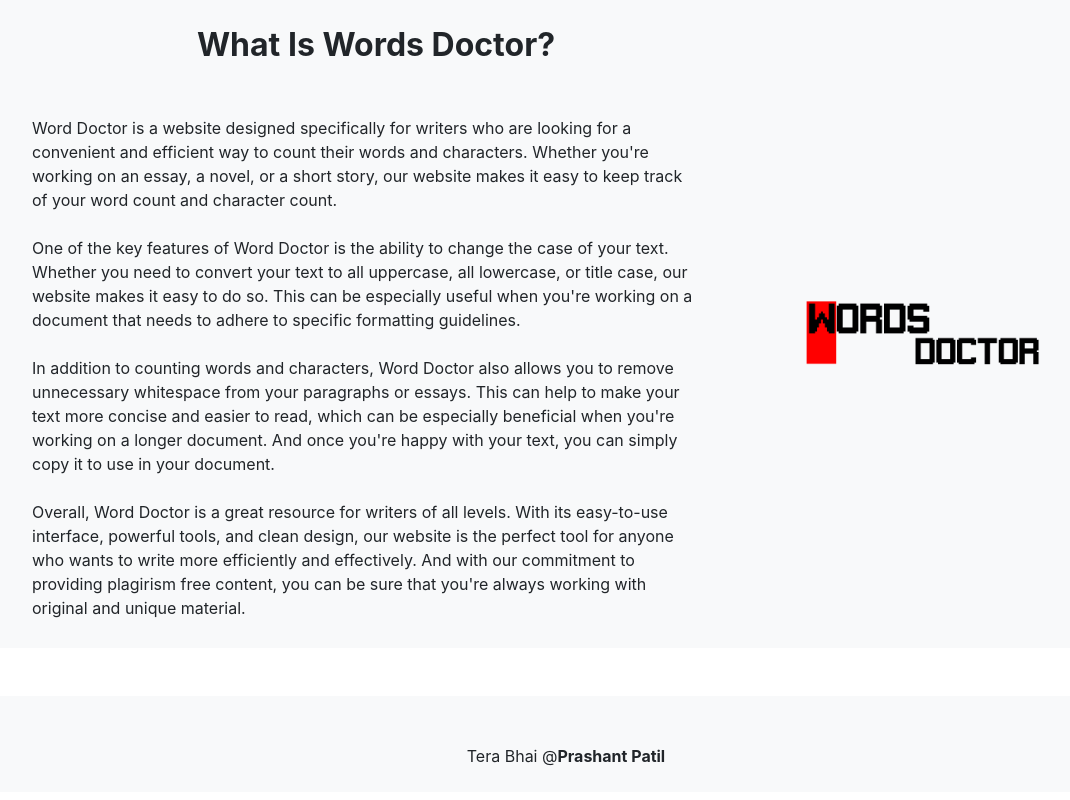
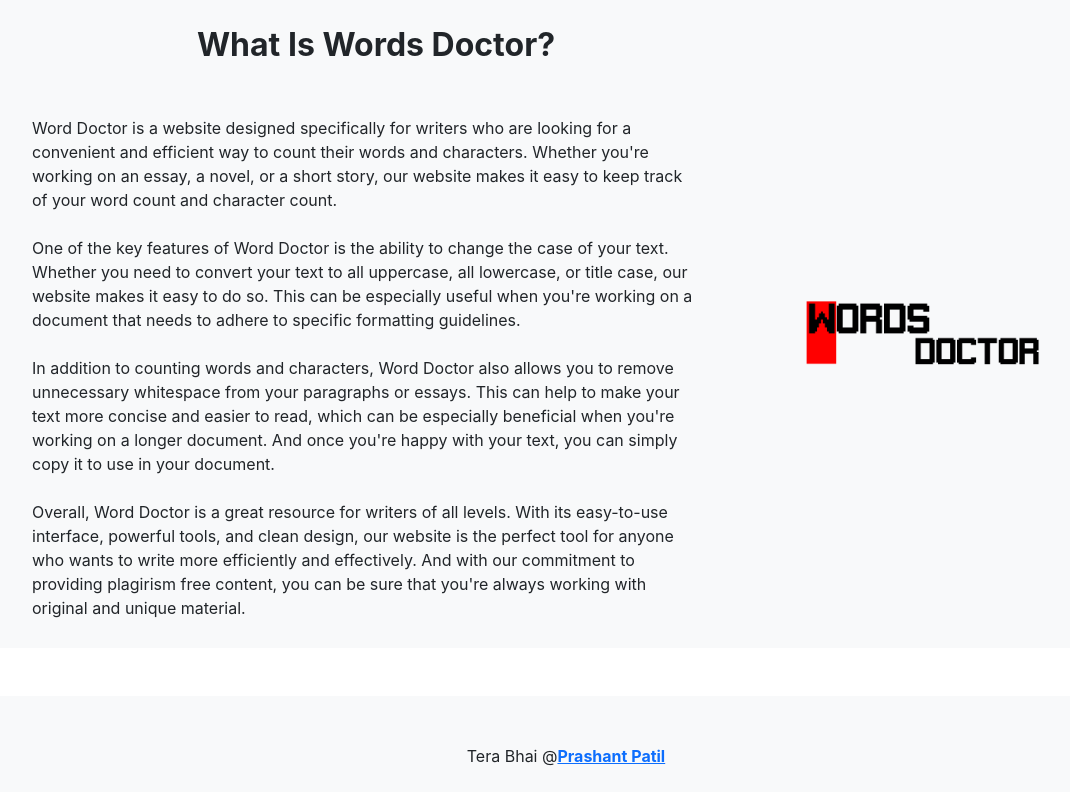
Before and after one commit to theroughprince/WordDoctor, a React (Create React App) app: page / in a window 1280 px wide. Shown: the part 714-1514 px from the top of the page, without its empty margins (74-1144 px from the left). Built offline with nearby package versions, Linux system fonts and the light colour scheme.

Commit message:
Update Credits.js

```diff
--- a/src/Components/Credits.js
+++ b/src/Components/Credits.js
@@ -7,7 +7,10 @@
         className="container text-center mb-2 pb-2 bg-light p-5" id="scrollspyHeading2"
       >
         <p>
-          Tera Bhai @<b>Prashant Patil</b>
+          Tera Bhai @
+          <a href="#scrollspyHeading3">
+            <b>Prashant Patil</b>
+          </a>
         </p>
       </div>
     </>
```
